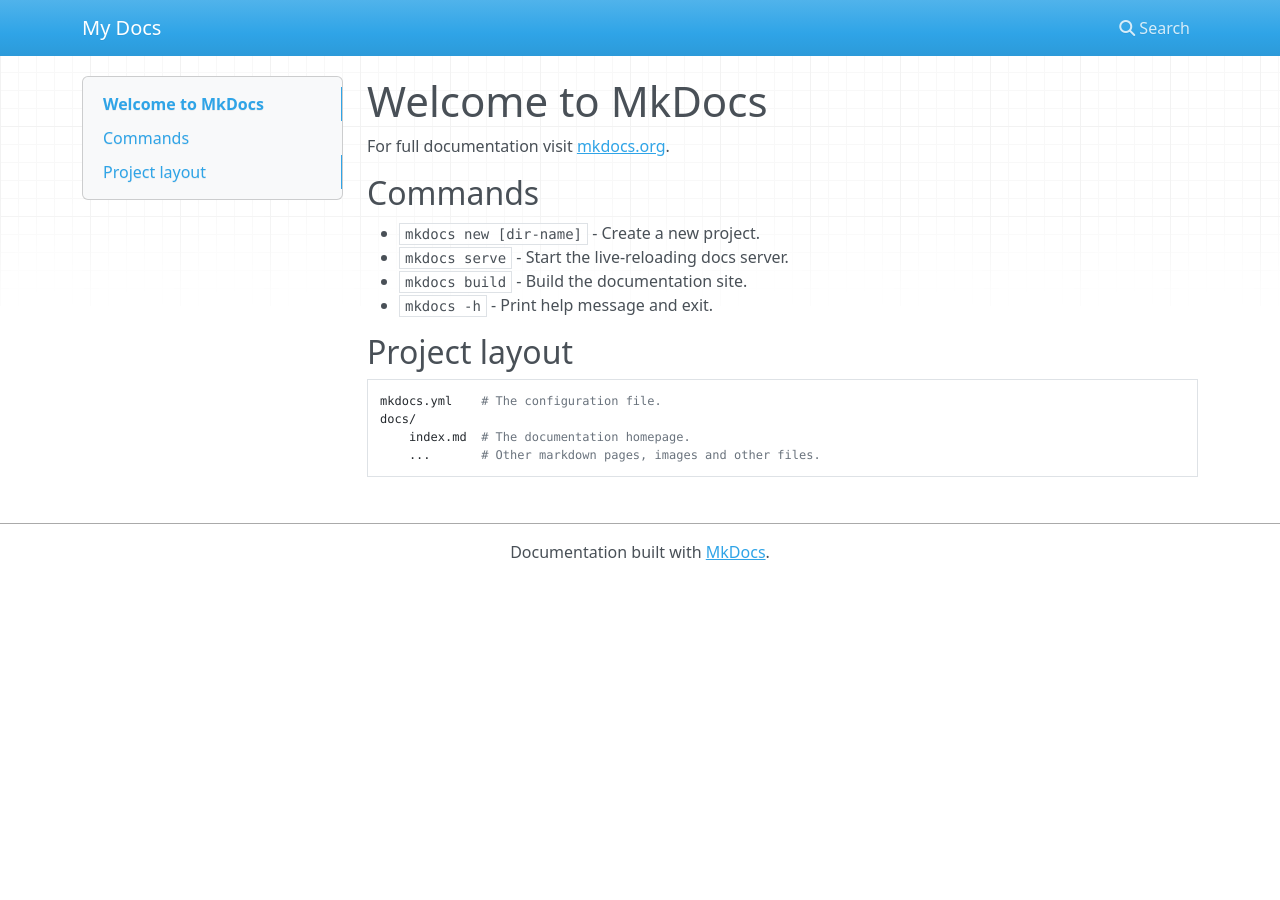
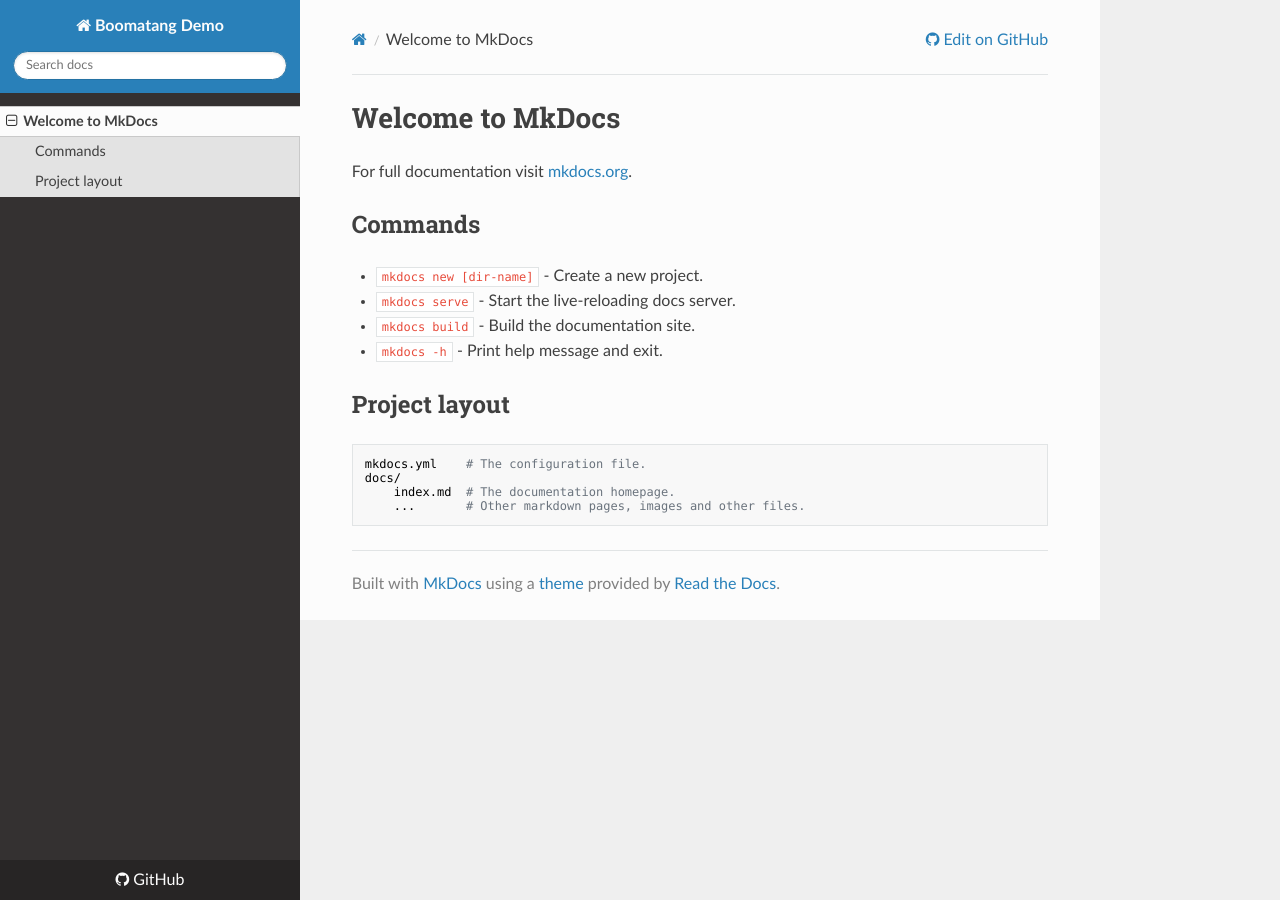
Before and after one commit to Boomatang/Boomatang-demo, an MkDocs documentation site: the page built from docs/index.md, in a window 1280 px wide. Built offline with MkDocs 1.6.1, drawn with Linux system fonts in a browser that asks for light colours; nearby versions of some CDN libraries.

```diff
--- a/mkdocs.yml
+++ b/mkdocs.yml
@@ -1 +1,7 @@
-site_name: My Docs
+site_name: Boomatang Demo
+site_url: https://boomatang-demo.readthedocs.io
+repo_url: https://github.com/Boomatang/Boomatang-demo
+theme:
+  name: readthedocs
+plugins:
+  - search:
```
